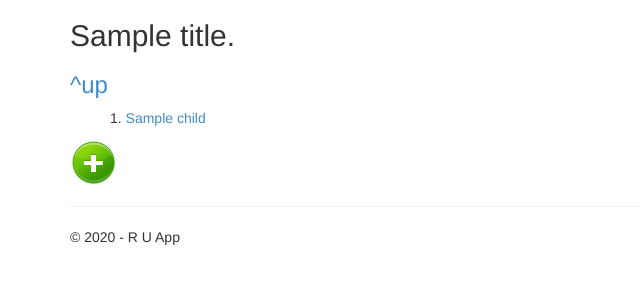
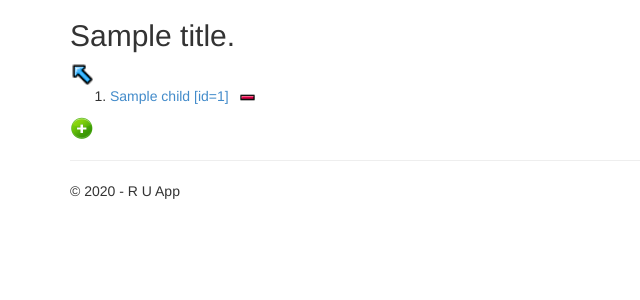
Before and after one commit to dexblack/WordTree, a Django app: template WordTree/app/templates/app/menu.html in a window 1280 px wide. Shown: the part 51-351 px from the top of the page, without its empty margins (0-640 px from the left). Run offline with Django 3.2, Linux system fonts and the light colour scheme; the template is opened without the code that fills it: most values are stand-ins (such as "Sample title", 1, 10 or a date in 2020); some libraries are stand-ins or nearby versions.

Commit message:
Used new graphic elements. Changed URL format to represent noun/verb style.

```diff
--- a/WordTree/app/templates/app/menu.html
+++ b/WordTree/app/templates/app/menu.html
@@ -3,12 +3,13 @@
 {% block content %}
 
 <h2>{{ title }}.</h2>
-<h3><a href="{{ parent }}">^up</a></h3>
+<a href="{{ parent }}"><img src="{% static 'app/images/UpLeft.png' %}" width="24px" /></a>
 
-{% for child in children %}
-<ul>{{ child.id }}. <a href="{{ child.id }}"> {{ child.name }}</a></ul>
+<ol>{% for child in children %}
+<li><a href="{{ child.id }}"> {{ child.name }} [id={{ child.id }}]</a>
+&nbsp;&nbsp;<a href="{{ child.id }}/delete"><img src="{% static 'app/images/Minus.png' %}" width="15px" /></a></li>
 {% endfor %}
-
-<a href="{{ add }}"><img src="{% static 'app/images/add_48.png' %}" /></a>
+</ol>
+<a href="add"><img src="{% static 'app/images/Add_48.png' %}" width="24px" /></a>
 
 {% endblock %}
```
